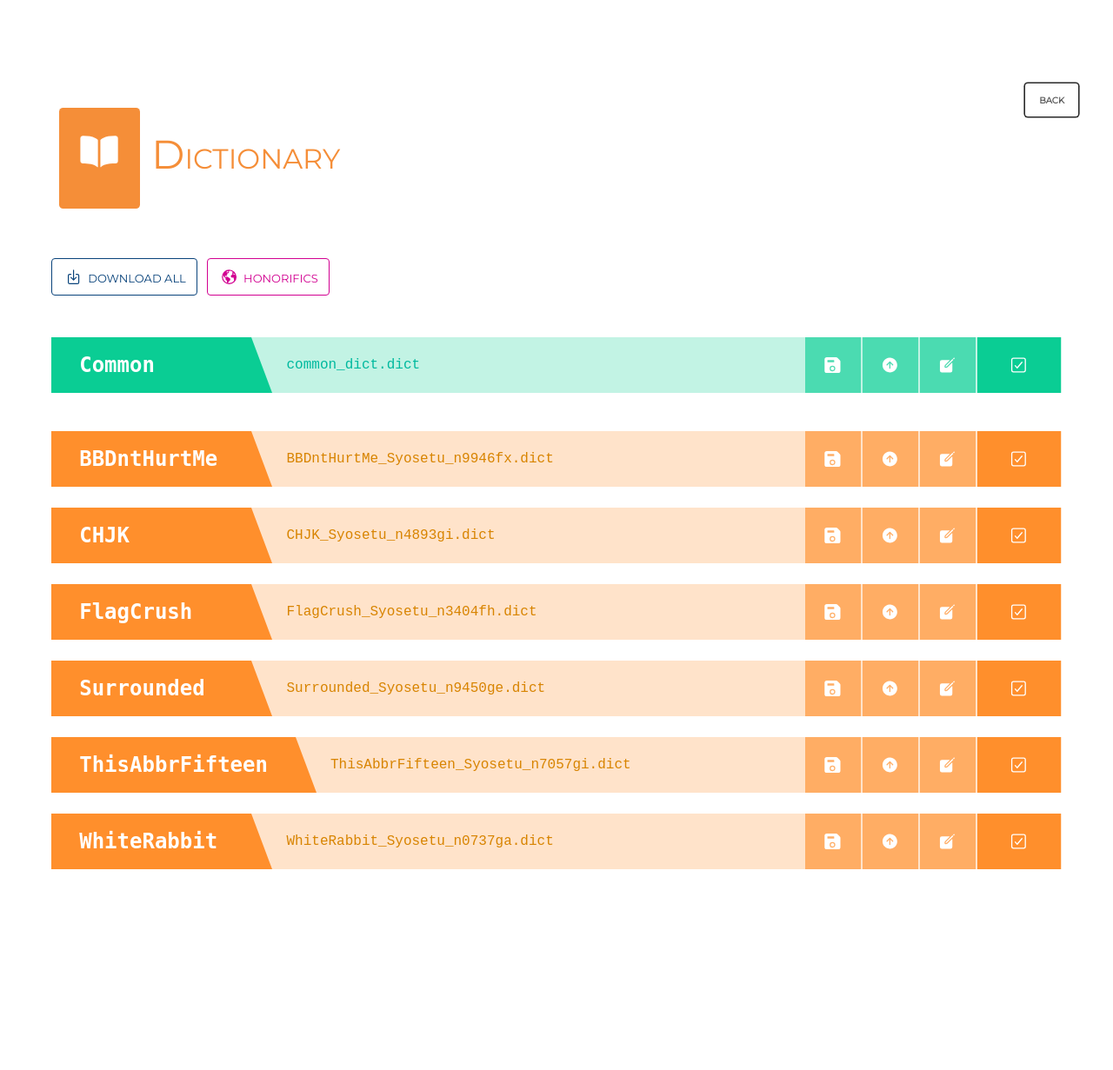
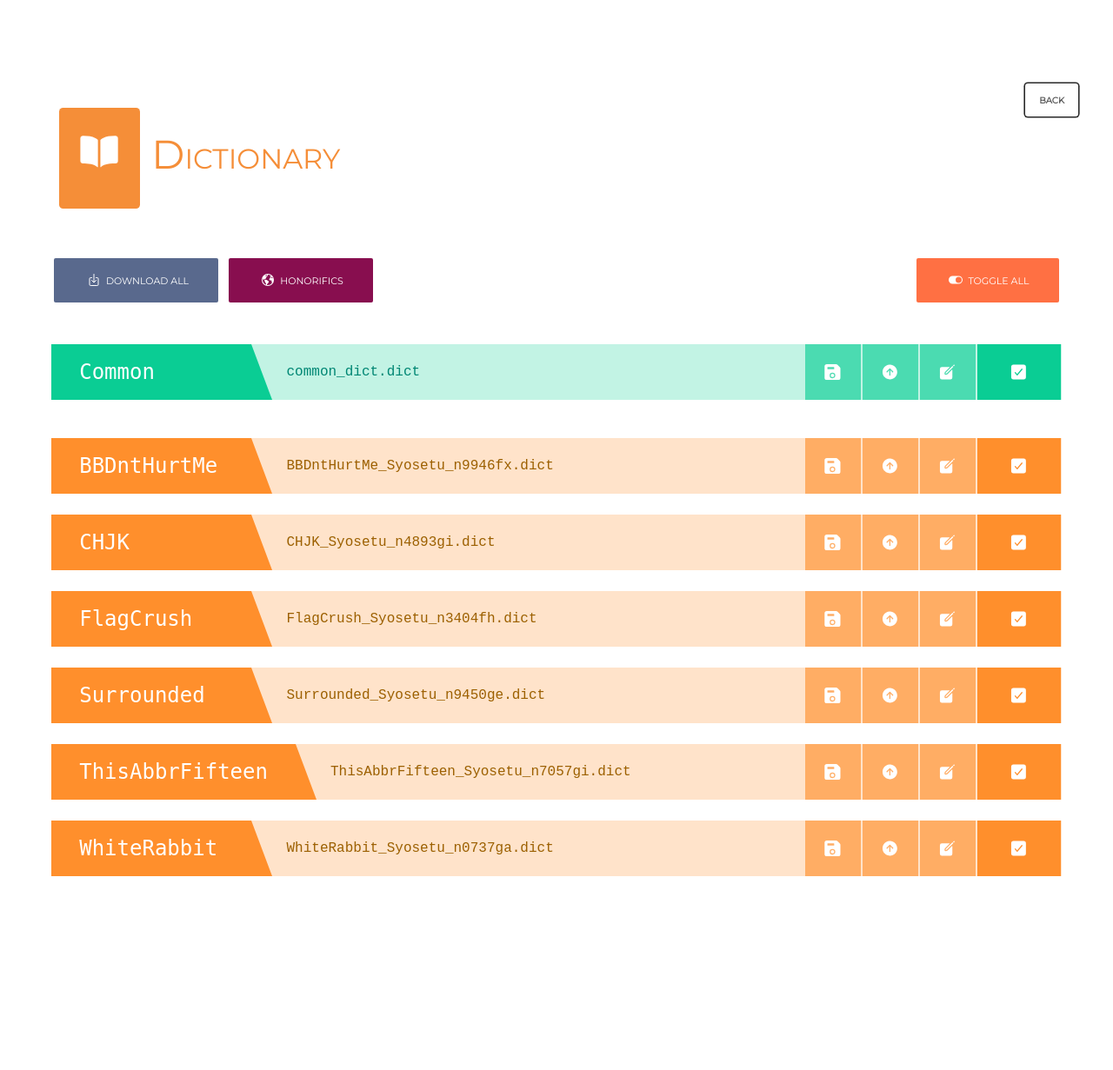
Before and after one commit to tahmidk/wn-customtrans, a Flask app: page /dictionaries in a window 1280 px wide. Shown: the whole page at 87% size. Before the commit the page ends 1000 px from the top, so only its background shows below. Run offline with Flask 2, Linux system fonts and the light colour scheme; data comes from the database, SQL or seed files in the repository; both versions use the stored data as it was after the commit; some libraries are stand-ins or nearby versions.

Commit message:
General progress towards completion of /dictionary + MDB Transition
- Implemented functionality to download individual dictionary files to PC
- Implemented functionality to toggle all dictionaries in one click
- Implemented code to update current chapter automatically upon click
- Transitioned several frontend elements to use MDB framework from vanilla Bootstrap
- Significant CSS styling changes

```diff
--- a/app/forms.py
+++ b/app/forms.py
@@ -24,6 +24,7 @@ from wtforms.validators import Regexp
 from app.models import SeriesTable
 from app.models import HostTable
 from app.scripts.hostmanager import Host
+from app.scripts.custom_errors import mono
 
 
 # Global constants
@@ -89,7 +90,7 @@ class RegisterNovelForm(FlaskForm):
 			urlopen(url)
 		# Page not found
 		except HTTPError as e:
-			raise ValidationError("<pre class=\"errurl\">%s</pre> does not exist" % url)
+			raise ValidationError("%s does not exist" % mono(url))
 		# Some error has occurred
 		except Exception as e:
 			raise ValidationError("No response from <pre class=\"errurl\">%s</pre>. Try again later" % url)
--- a/app/static/main.css
+++ b/app/static/main.css
@@ -43,6 +43,7 @@ html{
   /* Dictionary palette */
   --dictionary_dlall_button_color: #09437b;
   --dictionary_honorifics_button_color: #d20091;
+  --dictionary_toggleall_button_color: #f77808;
   --dictionary_entry_color_primary: #ff8f2c;
 }
 html[data-theme='dark']{
@@ -700,37 +710,17 @@ pre#unbootstrap{
 .superpanel_menu_btn{
   margin: auto 0.2rem;
   font-variant: all-petite-caps;
-  font-size: 1.2rem;
+  font-size: 1rem;
   box-shadow: none !important;
+}
+.superpanel_menu_btn:hover{
+  filter: brightness(1.05);
 }
 .superpanel_menu_btn ion-icon{
   margin: 0 0.2rem -0.2rem 0.2rem;
 }
 #rmv_all_bkmk_btn{
   float: right;
-}
-#jump_to_curr_btn{
-  float: left;
-}
-#update_series_btn{
-  float: left;
-  color: var(--update_library_button_color);
-  border-color: var(--update_library_button_color);
-}
-#update_series_btn:hover{
-  color: #fff;
-  background-color: var(--update_library_button_color);
-  border-color: var(--update_library_button_color);
-}
-#series_dictionary_btn{
-  float: left;
-  color: var(--toc_dictionary_btn_color);
-  border-color: var(--toc_dictionary_btn_color);
-}
-#series_dictionary_btn:hover{
-  color: #fff;
-  background-color: var(--toc_dictionary_btn_color);
-  border-color: var(--toc_dictionary_btn_color);
 }
 .no_chapters_img_div{
   margin: 10rem auto 2rem auto;
@@ -925,32 +915,12 @@ pre#unbootstrap{
   font-weight: bold;
   border-radius: 0.5rem;
 }
-#menu_dictionary_dlall_btn{
-  margin-left: 0;
-  color: var(--dictionary_dlall_button_color);
-  border-color: var(--dictionary_dlall_button_color);
-}
-#menu_dictionary_dlall_btn:hover{
-  color: #fff;
-  background-color: var(--dictionary_dlall_button_color);
-  border-color: var(--dictionary_dlall_button_color);
-}
-#menu_dictionary_honorifics_btn{
-  color: var(--dictionary_honorifics_button_color);
-  border-color: var(--dictionary_honorifics_button_color);
-}
-#menu_dictionary_honorifics_btn:hover{
-  color: #fff;
-  background-color: var(--dictionary_honorifics_button_color);
-  border-color: var(--dictionary_honorifics_button_color);
-
+#menu_dictionary_toggleall_btn{
+  float: right;
 }
 #dict_Common{
   filter: hue-rotate(125deg);
   margin: 2rem 0;
-}
-#dict_Common:hover{
-  filter: hue-rotate(125deg) brightness(1.1);
 }
 .dictionary_entry_disabled{
   filter: grayscale(1) !important;
@@ -989,7 +956,7 @@ pre#unbootstrap{
 .dictionary_entry_filename{
   width: -webkit-fill-available;
   margin: auto 0;
-  color: #d88400;
+  color: #9c6000;
   font-family: "Courier New", Courier, monospace;
   font-size: 1rem;
 }
--- a/app/static/wn_customtrans.js
+++ b/app/static/wn_customtrans.js
@@ -157,7 +157,7 @@ function createFlashMessage(message, category, flash_loc){
 }
 
 /*===================================================================*/
-/*  Tagged Placeholders Algorithms
+/*  Tagged Placeholders Algorithm
 /*===================================================================*/
 /*
  *  Replaces all placeholders in the given content line with an html
@@ -252,7 +252,17 @@ function tagged_placeholders(){
 }
 
 /*===================================================================*/
-/*  Page Setup Functions
+/*  Definition Similarity Algorithm
+/*===================================================================*/
+/*
+ *  Runs the Definition Similarity Algorithm
+ */
+function definition_similarity(){
+	return stringSimilarity.compareTwoStrings('paple!', 'apple?');
+}
+
+/*===================================================================*/
+/*  Route Specific Setup Functions
 /*===================================================================*/
 function setupLibrary(){
 	const lib_flashpanel = '#library_flashpanel';
@@ -358,7 +368,7 @@ function setupLibrary(){
 				if(!update_error){
 					setTimeout(() => {
 						createFlashMessage(
-							SUCCESS_BOLD + "Fetched updates for all series in the library!",
+							`${SUCCESS_BOLD} Fetched updates for all series in the library!`,
 							SUCCESS,
 							lib_flashpanel)
 					}, 1000);
@@ -443,7 +453,7 @@ function setupTableOfContents(){
 				createFlashMessage(msg, WARNING, toc_flashpanel);
 			}
 			else{
-				var msg = CRITICAL_BOLD + "An unexpected error occurred while trying to set the current chapter";
+				var msg = `${CRITICAL_BOLD} An unexpected error occurred while trying to set the current chapter`;
 				createFlashMessage(msg, CRITICAL, toc_flashpanel);
 			}
 		});
@@ -477,13 +487,13 @@ function setupTableOfContents(){
 				update_series_btn_enabled = true;
 				if(data.updates > 0){
 					createFlashMessage(
-						SUCCESS_BOLD + "Fetched " + data.updates + " new chapters!",
+						`${SUCCESS_BOLD} Fetched ${data.updates} new chapters!`,
 						SUCCESS,
 						toc_flashpanel);
 				}
 				else{
 					createFlashMessage(
-						SUCCESS_BOLD + "This series is already up-to-date",
+						`${SUCCESS_BOLD} This series is already up-to-date`,
 						SUCCESS,
 						toc_flashpanel);
 				}
@@ -493,7 +503,7 @@ function setupTableOfContents(){
 			}
 			else{
 				createFlashMessage(
-					CRITICAL_BOLD + "Encountered an error while fetching latest chapters. Try again later",
+					`${CRITICAL_BOLD} Encountered an error while fetching latest chapters. Try again later`,
 					CRITICAL,
 					toc_flashpanel);
 			}
@@ -584,27 +594,64 @@ function setupDictionary(){
 	const dict_flashpanel = "#dictionary_flashpanel";
 
 	// Dictionary superpanel button functions
+	$('#menu_dictionary_dlall_btn').click(function() {
+		window.location.href = this.getAttribute('action');
+	});
+	$('#menu_dictionary_honorifics_btn').click(function() {
+		alert("Honorifics clicked");
+	});
 
 	// Dictionary entry button functions
 	$('.action_toggle_enable').click(function() {
 		var url = this.getAttribute('action');
-		var dict_entry = this.closest('.dictionary_entry');
+		var dict_entry = $(this).closest('.dictionary_entry');
+		const dict_fname = strong(dict_entry.data('fname'));
+		const dict_abbr = strong(dict_entry.data('abbr'));
+
 		var toggle = this.querySelector('ion-icon');
 		$.post(url, function(data) {
 			if(data.status == 'ok') {
-				$(dict_entry).toggleClass('dictionary_entry_disabled');
+				dict_entry.toggleClass('dictionary_entry_disabled');
 				if(data.toggle == 0){
 					toggle.setAttribute("name", "square-outline");
 				}else{
-					toggle.setAttribute("name", "checkbox-outline");
+					toggle.setAttribute("name", "checkbox");
 				}
 			}
 			else{
 				createFlashMessage(
-					CRITICAL_BOLD + "An unexpected error occurred while trying to toggle dictionary: " + series_abbr,
+					`${CRITICAL_BOLD} An unexpected error occurred while trying to toggle ${dict_abbr}`,
 					CRITICAL,
 					dict_flashpanel);
 			}
 		})
 	});
+
+	$('.action_download').click(function() {
+		// The following code achieves the same thing by POST request
+		var dict_entry = $(this).closest('.dictionary_entry');
+		const dict_fname = strong(dict_entry.data('fname'));
+		const dict_abbr = strong(dict_entry.data('abbr'));
+
+		var url = this.getAttribute('action');
+		$.post(url, function(data){
+			if(data.status == 'dict_dne_abort'){
+				createFlashMessage(
+					`${CRITICAL_BOLD} The requested file ${dict_fname} does not exist. Upload a file under ${dict_abbr} to initialize it.`,
+					CRITICAL,
+					dict_flashpanel);
+			}
+			else if(data.status == "dict_download_error"){
+				createFlashMessage(
+					`${CRITICAL_BOLD} Ran into an unexpected error downloading ${dict_fname}`,
+					CRITICAL,
+					dict_flashpanel);
+			}
+			// Success
+			else{
+				var blob = new Blob([data], {type: "text/plain;charser=utf-8"});
+				saveAs(blob, dict_entry.data('fname'));
+			}
+		})
+	});
 }
--- a/app/templates/dictionary.html
+++ b/app/templates/dictionary.html
@@ -18,13 +18,18 @@
 		</div>
 		<div class="dictionary_body">
 			<div class="superpanel" id="dictionary_superpanel">
-				<button type="button" class="btn btn-outline-primary superpanel_menu_btn" id="menu_dictionary_dlall_btn">
+				<button type="button" class="btn btn-mdb-color superpanel_menu_btn" id="menu_dictionary_dlall_btn"
+					action="{{url_for('dictionaries_download_all')}}">
 					<ion-icon name="download-outline"></ion-icon>
 					<span> Download All </span>
 				</button>
-				<button type="button" class="btn btn-outline-primary superpanel_menu_btn" id="menu_dictionary_honorifics_btn">
+				<button type="button" class="btn btn-unique superpanel_menu_btn" id="menu_dictionary_honorifics_btn">
 					<ion-icon name="earth"></ion-icon>
 					<span> Honorifics </span>
+				</button>
+				<button type="button" class="btn btn-deep-orange superpanel_menu_btn" id="menu_dictionary_toggleall_btn">
+					<ion-icon name="toggle"></ion-icon>
+					<span> Toggle All </span>
 				</button>
 			</div>
 			<div class="flashpanel notranslate" id="dictionary_flashpanel">
--- a/app/templates/dictionary_entry.html
+++ b/app/templates/dictionary_entry.html
@@ -1,5 +1,6 @@
 {% macro dictionary_entry(dictionary) %}
-	<div class="dictionary_entry {{'dictionary_entry_disabled' if not dictionary.enabled}}" id="dict_{{dictionary.abbr}}">
+	<div class="dictionary_entry {{'dictionary_entry_disabled' if not dictionary.enabled}}" id="dict_{{dictionary.abbr}}"
+		data-fname="{{dictionary.fname}}" data-abbr="{{dictionary.abbr}}">
 		<div class="dictionary_entry_abbr">
 			<div class="dictionary_entry_abbr_text">
 				{{dictionary.abbr}}
@@ -10,7 +11,8 @@
 				{{dictionary.fname}}
 			</div>
 			<div class="dictionary_entry_action_bar">
-				<div class="dictionary_entry_action_div action_download" title="Download dict">
+				<div class="dictionary_entry_action_div action_download" title="Download dict"
+					action="{{url_for('dictionaries_download_entry', dict_fname=dictionary.fname)}}">
 					<ion-icon name="save"></ion-icon>
 				</div>
 				<div class="dictionary_entry_action_div action_upload" title="Upload and Replace dict">
@@ -20,8 +22,8 @@
 					<ion-icon name="create"></ion-icon>
 				</div>
 				<div class="dictionary_entry_action_div action_toggle_enable" title="Enable/Disable dict"
-					action="{{url_for('dictionaries_toggle_entry',dict_abbr=dictionary.abbr)}}">
-					<ion-icon name="{{'checkbox-outline' if dictionary.enabled else 'square-outline'}}"></ion-icon>
+					action="{{url_for('dictionaries_toggle_entry', dict_abbr=dictionary.abbr)}}">
+					<ion-icon name="{{'checkbox' if dictionary.enabled else 'square-outline'}}"></ion-icon>
 				</div>
 			</div>
 		</div>
--- a/app/templates/general_layout.html
+++ b/app/templates/general_layout.html
@@ -6,7 +6,16 @@
     <meta name="viewport" content="width=device-width, initial-scale=1, shrink-to-fit=no">
 
     <!-- Bootstrap CSS -->
-    <link rel="stylesheet" href="https://stackpath.bootstrapcdn.com/bootstrap/4.5.0/css/bootstrap.min.css" integrity="sha384-9aIt2nRpC12Uk9gS9baDl411NQApFmC26EwAOH8WgZl5MYYxFfc+NcPb1dKGj7Sk" crossorigin="anonymous">
+    <!-- <link rel="stylesheet" href="https://stackpath.bootstrapcdn.com/bootstrap/4.5.0/css/bootstrap.min.css" integrity="sha384-9aIt2nRpC12Uk9gS9baDl411NQApFmC26EwAOH8WgZl5MYYxFfc+NcPb1dKGj7Sk" crossorigin="anonymous"> -->
+    <!-- Font Awesome -->
+	<link rel="stylesheet" href="https://use.fontawesome.com/releases/v5.8.2/css/all.css">
+	<!-- Google Fonts -->
+	<link rel="stylesheet" href="https://fonts.googleapis.com/css?family=Roboto:300,400,500,700&display=swap">
+	<!-- Bootstrap core CSS -->
+	<link href="https://cdnjs.cloudflare.com/ajax/libs/twitter-bootstrap/4.5.0/css/bootstrap.min.css" rel="stylesheet">
+	<!-- Material Design Bootstrap -->
+	<link href="https://cdnjs.cloudflare.com/ajax/libs/mdbootstrap/4.19.1/css/mdb.min.css" rel="stylesheet">
+
 	<!-- Typeface, Favicon, Stylesheet links -->
 	<link href="https://fonts.googleapis.com/css?family=Montserrat&display=swap" rel="stylesheet">
 	<link rel="stylesheet" type="text/css" href="{{ url_for('static', filename='main.css')}}">
@@ -24,16 +33,32 @@
 	{% block content %}
 	{% endblock content %}
 
-	<!-- Javascript for ionicons -->
+
+	<!-- JQuery -->
+	<script type="text/javascript" src="https://cdnjs.cloudflare.com/ajax/libs/jquery/3.5.1/jquery.min.js"></script>
+	<!-- Bootstrap tooltips -->
+	<script type="text/javascript" src="https://cdnjs.cloudflare.com/ajax/libs/popper.js/1.14.4/umd/popper.min.js"></script>
+	<!-- Bootstrap core JavaScript -->
+	<script type="text/javascript" src="https://cdnjs.cloudflare.com/ajax/libs/twitter-bootstrap/4.5.0/js/bootstrap.min.js"></script>
+	<!-- MDB core JavaScript -->
+	<script type="text/javascript" src="https://cdnjs.cloudflare.com/ajax/libs/mdbootstrap/4.19.1/js/mdb.min.js"></script>
+	<!-- Ionicons -->
 	<script src="https://unpkg.com/ionicons@5.1.2/dist/ionicons.js"></script>
+	<!-- String Similarity -->
+	<script src="//unpkg.com/string-similarity/umd/string-similarity.min.js"></script>
+	<!-- File Saver -->
+	<script src="https://cdn.rawgit.com/eligrey/FileSaver.js/5ed507ef8aa53d8ecfea96d96bc7214cd2476fd2/FileSaver.min.js"></script>
+
     <!-- jQuery first, then Popper.js, then Bootstrap JS -->
-    <script src="https://ajax.googleapis.com/ajax/libs/jquery/3.5.1/jquery.min.js"></script>
-    <!--script src="https://code.jquery.com/jquery-3.5.1.slim.min.js" integrity="sha384-DfXdz2htPH0lsSSs5nCTpuj/zy4C+OGpamoFVy38MVBnE+IbbVYUew+OrCXaRkfj" crossorigin="anonymous"></script-->
-    <script src="https://cdn.jsdelivr.net/npm/popper.js@1.16.0/dist/umd/popper.min.js" integrity="sha384-Q6E9RHvbIyZFJoft+2mJbHaEWldlvI9IOYy5n3zV9zzTtmI3UksdQRVvoxMfooAo" crossorigin="anonymous"></script>
-    <script src="https://stackpath.bootstrapcdn.com/bootstrap/4.5.0/js/bootstrap.min.js" integrity="sha384-OgVRvuATP1z7JjHLkuOU7Xw704+h835Lr+6QL9UvYjZE3Ipu6Tp75j7Bh/kR0JKI" crossorigin="anonymous"></script>
+    <!-- <script src="https://ajax.googleapis.com/ajax/libs/jquery/3.5.1/jquery.min.js"></script> -->
+    <!-- Additional javascript third party dependencies -->
+    <!-- <script src="https://cdn.jsdelivr.net/npm/popper.js@1.16.0/dist/umd/popper.min.js" integrity="sha384-Q6E9RHvbIyZFJoft+2mJbHaEWldlvI9IOYy5n3zV9zzTtmI3UksdQRVvoxMfooAo" crossorigin="anonymous"></script> -->
+    <!-- Bootstrap 4 -->
+    <!-- <script src="https://stackpath.bootstrapcdn.com/bootstrap/4.5.0/js/bootstrap.min.js" integrity="sha384-OgVRvuATP1z7JjHLkuOU7Xw704+h835Lr+6QL9UvYjZE3Ipu6Tp75j7Bh/kR0JKI" crossorigin="anonymous"></script> -->
+
 	<!-- Main javascript -->
 	<script type="text/javascript" src="{{ url_for('static', filename='wn_customtrans.js')}}"></script>
-	<!-- Custom javascript (per page) -->
+	<!-- Custom javascript (per page basis) -->
 	<script type="text/javascript">
 		{% block script_area %}
 		{% endblock %}
@@ -47,7 +72,6 @@
 			}
 		});
 	</script>
-
 </body>
 </html>
 
--- a/app/templates/library.html
+++ b/app/templates/library.html
@@ -45,13 +45,13 @@
 		<div class="library_body">
 			<div class="superpanel" id="library_superpanel">
 				<!-- Register button -->
-				<button type="button" class="btn btn-outline-primary superpanel_menu_btn modal_trigger" id="menu_library_register_btn" data-toggle="modal"
+				<button type="button" class="btn btn-light-green superpanel_menu_btn modal_trigger" id="menu_library_register_btn" data-toggle="modal"
 					data-target="#register_novel_modal_push" title="Add Series">
 					<ion-icon name="add-outline"></ion-icon>
 					<span> Register </span>
 				</button>
 				<!-- Update button -->
-				<button type="button" class="btn btn-outline-primary superpanel_menu_btn" id="menu_library_update_btn" title="Update Library">
+				<button type="button" class="btn btn-yellow superpanel_menu_btn" id="menu_library_update_btn" title="Update Library">
 					<ion-icon name="sync-outline"></ion-icon>
 					<span> Update </span>
 				</button>
--- a/app/views.py
+++ b/app/views.py
@@ -16,10 +16,10 @@ from flask import render_template
 from flask import url_for
 from flask import jsonify
 from flask import request
-from flask import send_file
 from flask import flash
 from flask import Response
 from flask import abort
+from flask import send_from_directory
 
 # Internal imports
 from app import db
@@ -339,14 +339,22 @@ def dictionaries_toggle_entry(dict_abbr):
 
 # 	return 'Saved %s to the database!' % dict_file.filename
 
+# Route for downloading a given .dict file
+@app.route("/dictionaries/download/<dict_fname>", methods=["POST"])
+def dictionaries_download_entry(dict_fname):
+	path = os.path.abspath(url_for('dict', filename=dict_fname)[1:])
+	if not os.path.exists(path):
+		return jsonify({"status": "dict_dne_abort"})
 
+	try:
+		return send_from_directory(os.path.dirname(path), filename=dict_fname, as_attachment=True)
+	except Exception as err:
+		return jsonify({"status": "dict_download_error"})
 
-# @app.route("/dictionaries/download/<series>", methods=["POST"])
-# def dictionaries_download_dict(series):
-# 	dict_file = Query SQLAlchemy
-#	fname = "Blah.dict"
-# 	return send_file(BytesIO(dict_file.file_data), attachment_filename=fname, as_attachment=True)
-
+# Route for downloading all dict files in user/dicts
+@app.route("/dictionaries/downloadall")
+def dictionaries_download_all():
+	return "Hello"
 
 # Route for Tutorial page
 @app.route("/tutorial")
```
Also changed, not shown: other parts of app/static/main.css (+31 -19 lines), app/templates/chapter.html (+11 -0 lines), app/templates/series_toc.html (+6 -4 lines), app/wnct_database.db.
